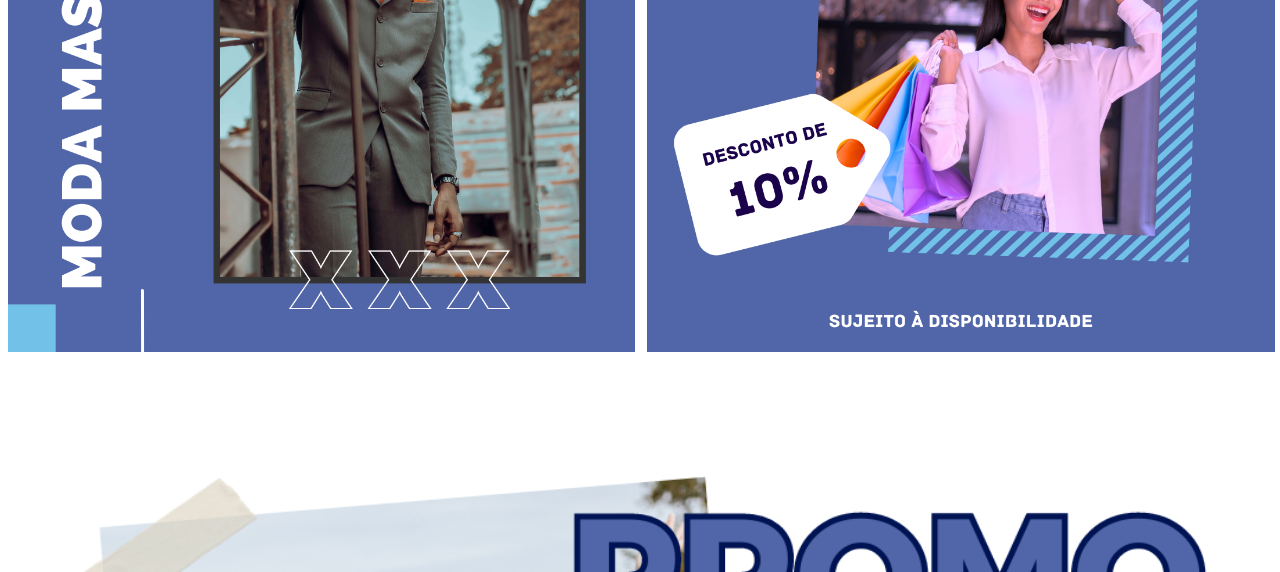
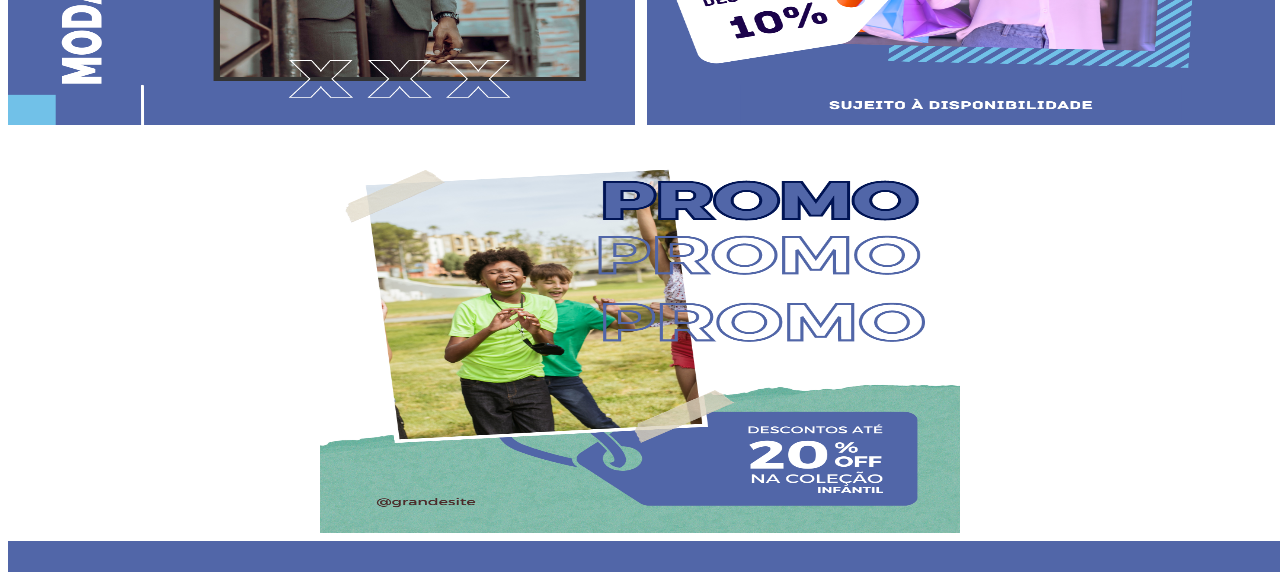
Before and after one commit to alankorn/E-CommerceTera, a plain HTML site: page index.html in a window 1280 px wide. Shown: the part 1360-1932 px from the top of the page. Drawn offline with nearby package versions, Linux system fonts and the light colour scheme.

Commit message:
alteração conteúdo

```diff
--- a/style.css
+++ b/style.css
@@ -107,12 +107,14 @@ h5{
 
 .imgconteudo{
     width: 100%;
-    height: 50%;
+    height: 25rem;
     /*margin-left: 25%;
     margin-top: 3%;*/
 
 }
 
 .conteudo3{
-    height: 20%;
+  width: 50%;
+  margin-left: 50%;
+  transform: translateX(-50%);
 }
```
